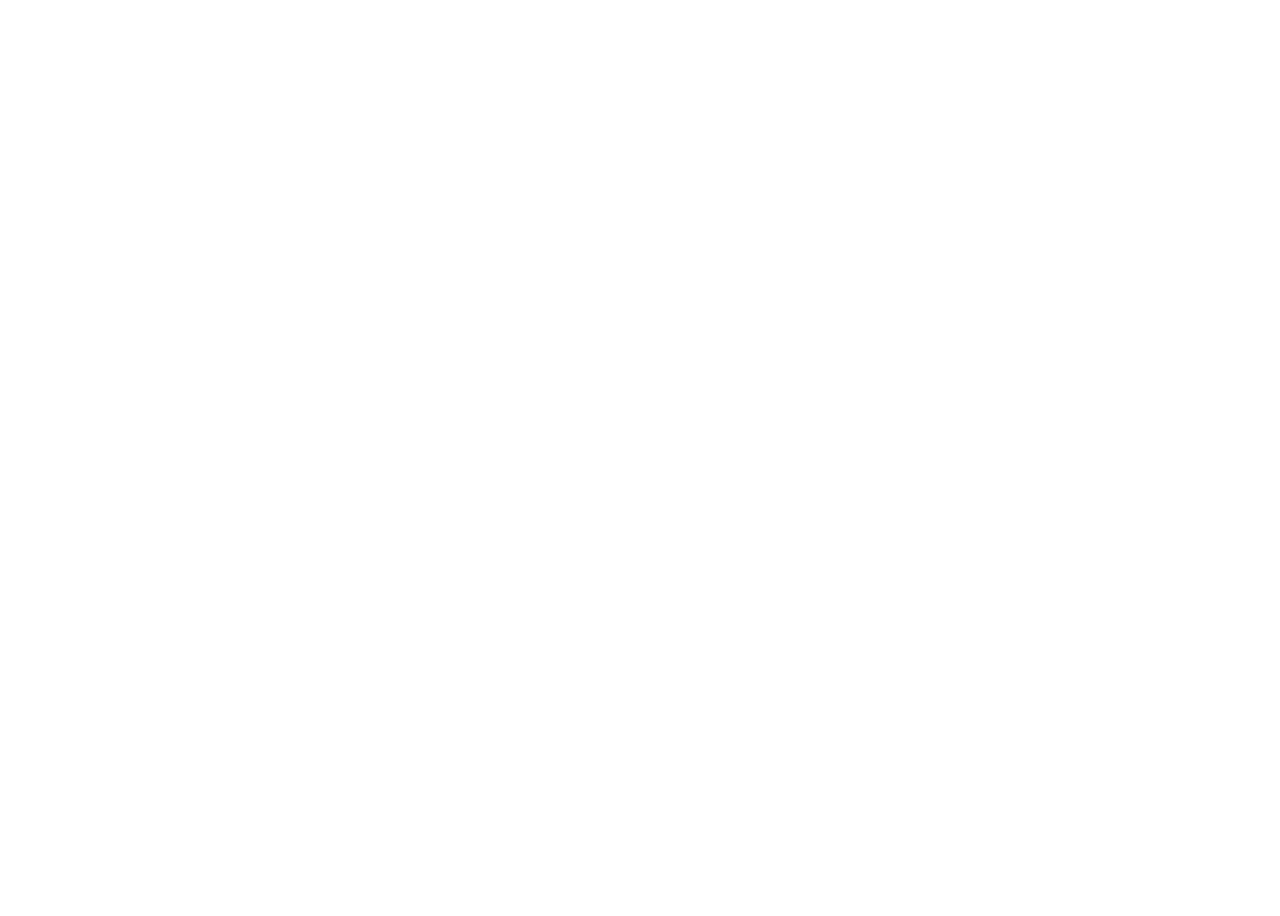
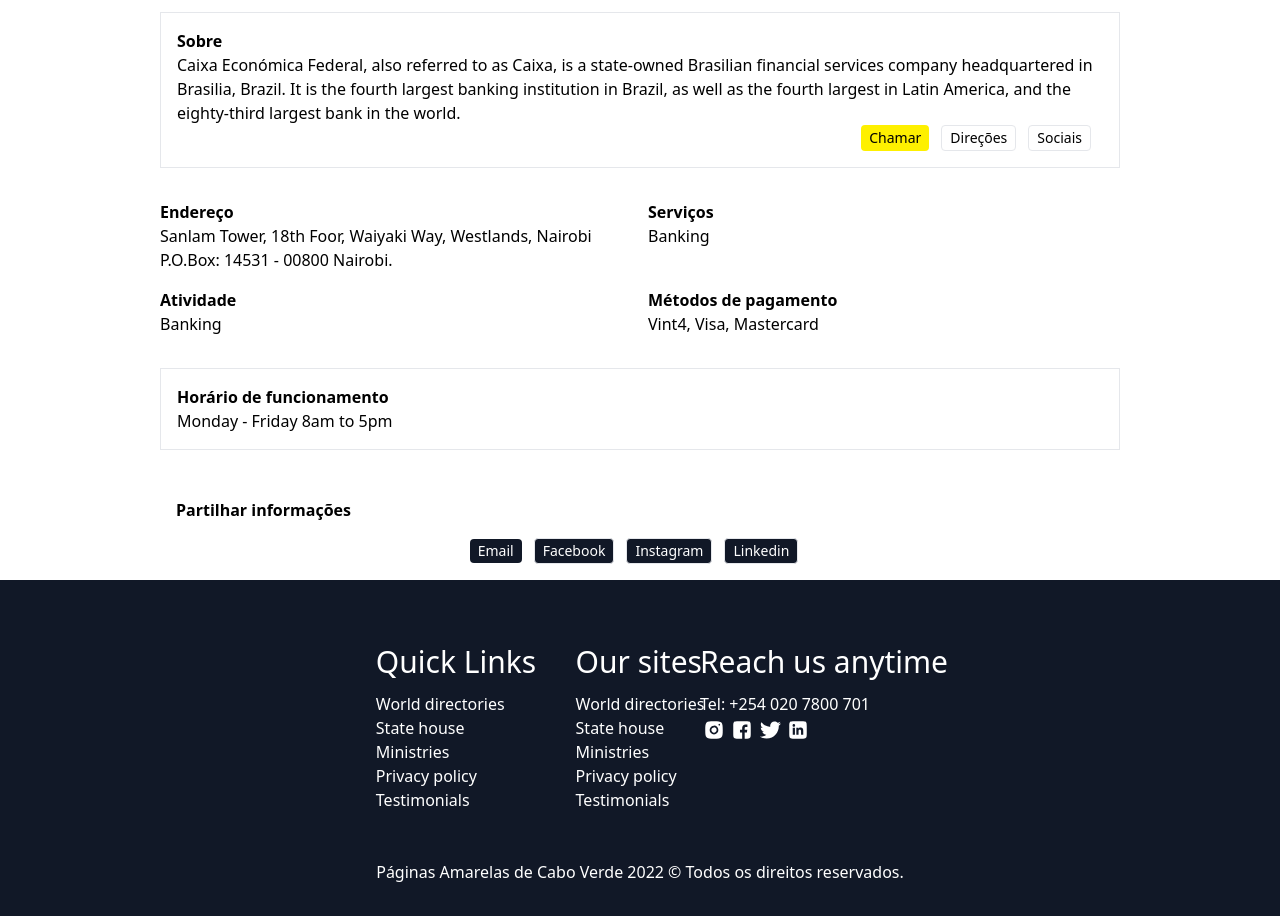
Before and after one commit to arieuu/yellowpages-frontend, a Next.js app: page / in a window 1280 px wide. Shown: the part 340-1256 px from the top of the page. Before the commit the page ends 800 px from the top, so only its background shows below. Built offline with nearby package versions, Linux system fonts and the light colour scheme.

Commit message:
add business details page and footer

```diff
--- a/components/Details.js
+++ b/components/Details.js
@@ -1,11 +1,67 @@
+import Image from 'next/image';
+
 
 export default function Details() {
 
     const bizImage = '/logo-pa.png';
 
     return (
-        <div>
+        <div className='flex flex-col mt-16 w-[60rem]'>
+            <div className='flex flex-row'>
+                <Image src={bizImage} width={80} height={80} objectFit="contain"/>
+                <div className='pl-10'>
+                    <strong className='text-xl'>Caixa Económica de Cabo Verde</strong>
+                    <p className='text-sm'>Banco / Financeiro</p>
+                </div>
+            </div>
 
+            <div className='border p-4 mt-8'>
+                <strong>Sobre</strong>
+                <p className=''>Caixa Económica Federal, also referred to as Caixa, is a state-owned Brasilian financial services company headquartered in Brasilia, Brazil.
+                    It is the fourth largest banking institution in Brazil, as well as the fourth largest in Latin America, and the eighty-third largest bank in the world.
+                </p>
+                <div className='flex flex-row justify-end'>
+                    <button className='bg-[#fef000] py-0.5 px-2 rounded text-sm mr-3'>Chamar</button>
+                    <button className='border py-0.5 px-2 text-sm rounded mr-3'>Direções</button>
+                    <button className='border py-0.5 px-2 text-sm rounded mr-3'>Sociais</button>
+                </div>
+            </div>
+            <div className='grid grid-cols-2 gap-4 mt-8'>
+                <div>
+                    <strong>Endereço</strong>
+                    <p className='block'>Sanlam Tower, 18th Foor, Waiyaki Way,
+                        Westlands, Nairobi P.O.Box: 14531 - 00800
+                        Nairobi.
+                    </p>
+                </div>
+                <div>
+                    <strong>Serviços</strong>
+                    <p>Banking</p>
+                </div>
+                <div>
+                    <strong>Atividade</strong>
+                    <p>Banking</p>
+                </div>
+                <div>
+                    <strong>Métodos de pagamento</strong>
+                    <p>Vint4, Visa, Mastercard</p>
+                </div>
+            </div>
+
+            <div className='border p-4 mt-8'>
+                <strong>Horário de funcionamento</strong>
+                <p className='w-[30rem]'>Monday - Friday 8am to 5pm</p>
+            </div>
+
+            <div className='p-4 mt-8'>
+                <strong>Partilhar informações</strong>
+                <div className='mt-4 text-center'>
+                    <button className='bg-gray-900 py-0.5 px-2 rounded text-sm mr-3 text-white'>Email</button>
+                    <button className='bg-gray-900 border py-0.5 px-2 text-sm rounded mr-3 text-white'>Facebook</button>
+                    <button className='bg-gray-900 border py-0.5 px-2 text-sm rounded mr-3 text-white'>Instagram</button>
+                    <button className='bg-gray-900 border py-0.5 px-2 text-sm rounded mr-3 text-white'>Linkedin</button>
+                </div>
+            </div>
         </div>
     );
 }
--- /dev/null
+++ b/components/Footer.js
@@ -0,0 +1,40 @@
+
+export default function Footer() {
+    return (
+        <div className="bg-gray-900 px-16 pt-16">
+            <div className="grid grid-cols-3 justify-items-center">
+                <div className="flex flex-col mr-[-400px] text-white">
+                    <h3 className="text-3xl mb-3">Quick Links</h3>
+                    <ul className="">
+                        <li>World directories</li>
+                        <li>State house</li>
+                        <li>Ministries</li>
+                        <li>Privacy policy</li>
+                        <li>Testimonials</li>
+                    </ul>
+                </div>
+                <div className="flex flex-col text-white">
+                    <h3 className="text-3xl mb-3">Our sites</h3>
+                    <ul>
+                        <li>World directories</li>
+                        <li>State house</li>
+                        <li>Ministries</li>
+                        <li>Privacy policy</li>
+                        <li>Testimonials</li>
+                    </ul>
+                </div>
+                <div className="flex flex-col text-white ml-[-400px]">
+                    <h3 className="text-3xl mb-3">Reach us anytime</h3>
+                    <span>Tel: +254 020 7800 701</span>
+                    <div className="flex flex-row">
+                        <svg className="w-7 h-7" xmlns="http://www.w3.org/2000/svg" fill="#FFFFFF" viewBox="0 0 64 64"><path d="M 31.820312 12 C 13.438312 12 12 13.439312 12 31.820312 L 12 32.179688 C 12 50.560688 13.438313 52 31.820312 52 L 32.179688 52 C 50.561688 52 52 50.560688 52 32.179688 L 52 32 C 52 13.452 50.548 12 32 12 L 31.820312 12 z M 43.994141 18 C 45.099141 17.997 45.997 18.889141 46 19.994141 C 46.003 21.099141 45.110859 21.997 44.005859 22 C 42.900859 22.003 42.003 21.110859 42 20.005859 C 41.997 18.900859 42.889141 18.003 43.994141 18 z M 31.976562 22 C 37.498562 21.987 41.987 26.454563 42 31.976562 C 42.013 37.498562 37.545437 41.987 32.023438 42 C 26.501437 42.013 22.013 37.545437 22 32.023438 C 21.987 26.501437 26.454563 22.013 31.976562 22 z M 31.986328 26 C 28.672328 26.008 25.992 28.701625 26 32.015625 C 26.008 35.328625 28.700672 38.008 32.013672 38 C 35.327672 37.992 38.008 35.299328 38 31.986328 C 37.992 28.672328 35.299328 25.992 31.986328 26 z"/></svg>
+                        <svg className="w-7 h-7" xmlns="http://www.w3.org/2000/svg" fill="#FFFFFF" viewBox="0 0 64 64"><path d="M40.227,12C51.146,12,52,12.854,52,23.773v16.453C52,51.145,51.146,52,40.227,52h-2.089V37.438h5.134l0.807-5.77h-5.941 c0,0-0.009-3.378,0-4.221c0.017-1.649,1.394-2.483,2.577-2.471c1.183,0.012,3.634,0.004,3.634,0.004v-5.317 c0,0-2.123-0.275-4.349-0.298c-1.871-0.019-3.937,0.487-5.604,2.167c-1.696,1.709-1.963,4.254-1.996,7.364 c-0.009,0.9,0,2.772,0,2.772h-5.024v5.77H32.4V52h-8.626C12.854,52,12,51.145,12,40.227V23.773C12,12.854,12.854,12,23.773,12 H40.227z"/></svg>
+                        <svg className="w-7 h-7" xmlns="http://www.w3.org/2000/svg" fill="#FFFFFF" viewBox="0 0 64 64"><path d="M57,17.114c-1.32,1.973-2.991,3.707-4.916,5.097c0.018,0.423,0.028,0.847,0.028,1.274c0,13.013-9.902,28.018-28.016,28.018 c-5.562,0-12.81-1.948-15.095-4.423c0.772,0.092,1.556,0.138,2.35,0.138c4.615,0,8.861-1.575,12.23-4.216 c-4.309-0.079-7.946-2.928-9.199-6.84c1.96,0.308,4.447-0.17,4.447-0.17s-7.7-1.322-7.899-9.779c2.226,1.291,4.46,1.231,4.46,1.231 s-4.441-2.734-4.379-8.195c0.037-3.221,1.331-4.953,1.331-4.953c8.414,10.361,20.298,10.29,20.298,10.29s-0.255-1.471-0.255-2.243 c0-5.437,4.408-9.847,9.847-9.847c2.832,0,5.391,1.196,7.187,3.111c2.245-0.443,4.353-1.263,6.255-2.391 c-0.859,3.44-4.329,5.448-4.329,5.448S54.314,18.335,57,17.114z"/></svg>
+                        <svg className="w-7 h-7" xmlns="http://www.w3.org/2000/svg" fill="#FFFFFF" viewBox="0 0 64 64"><path d="M40.227,12C51.145,12,52,12.854,52,23.773v16.453C52,51.145,51.145,52,40.227,52H23.773C12.855,52,12,51.145,12,40.227 V23.773C12,12.854,12.855,12,23.773,12H40.227z M25.029,43V26.728h-5.057V43H25.029z M22.501,24.401 c1.625,0,2.947-1.322,2.947-2.949c0-1.625-1.322-2.947-2.947-2.947c-1.629,0-2.949,1.32-2.949,2.947S20.87,24.401,22.501,24.401z M44,43v-8.925c0-4.382-0.946-7.752-6.067-7.752c-2.46,0-4.109,1.349-4.785,2.628H33.08v-2.223h-4.851V43h5.054v-8.05 c0-2.122,0.405-4.178,3.036-4.178c2.594,0,2.628,2.427,2.628,4.315V43H44z"/></svg>
+                    </div>
+                </div>
+            </div>
+            <p className="text-white text-center mt-12 pb-8">Páginas Amarelas de Cabo Verde { new Date().getFullYear() } &copy; Todos os direitos reservados.</p>
+        </div>
+    );
+}
--- a/pages/BizDetails/index.js
+++ b/pages/BizDetails/index.js
@@ -1,10 +1,12 @@
+import Details from "../../components/Details";
 import SearchInput from "../../components/SearchInput";
 
 
 export default function BizDetails() {
     return (
         <div className="flex flex-col mt-16 items-center">
-            <SearchInput></SearchInput>
+            <SearchInput />
+            <Details />
         </div>
     );
 }
--- a/pages/index.js
+++ b/pages/index.js
@@ -2,6 +2,7 @@
 import Drawer from '../components/Drawer'
 import { useState } from 'react'
 import SearchPage from './SearchPage';
+import Footer from '../components/Footer';
 import BizDetails from './BizDetails';
 
 export default function Home() {
@@ -16,6 +17,7 @@
       <NavBar toggle={toggle}/>
       <Drawer isOpen={isOpen} toggle={toggle}/>
       <BizDetails />
+      <Footer />
     </>
 
   )
```
